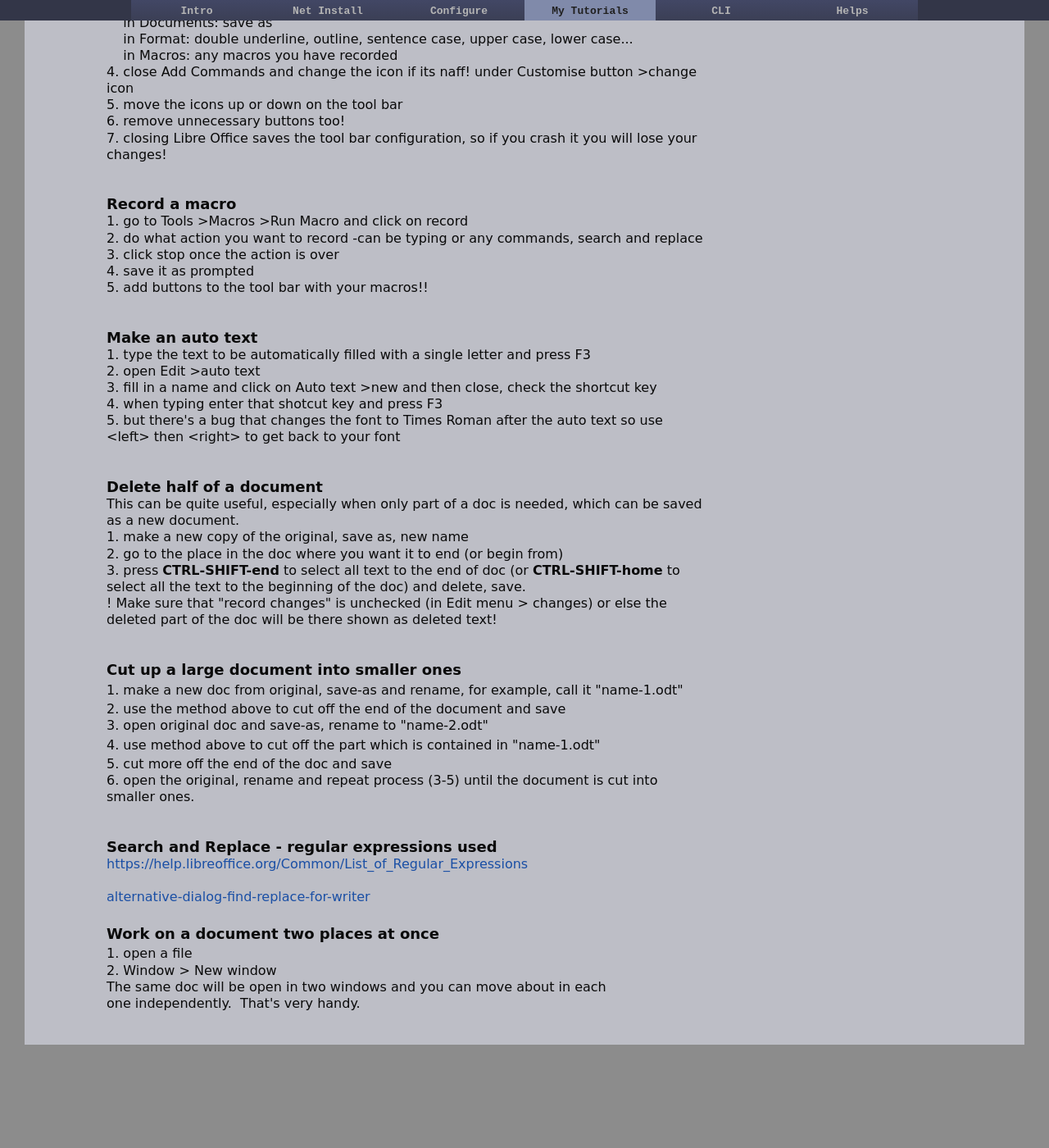
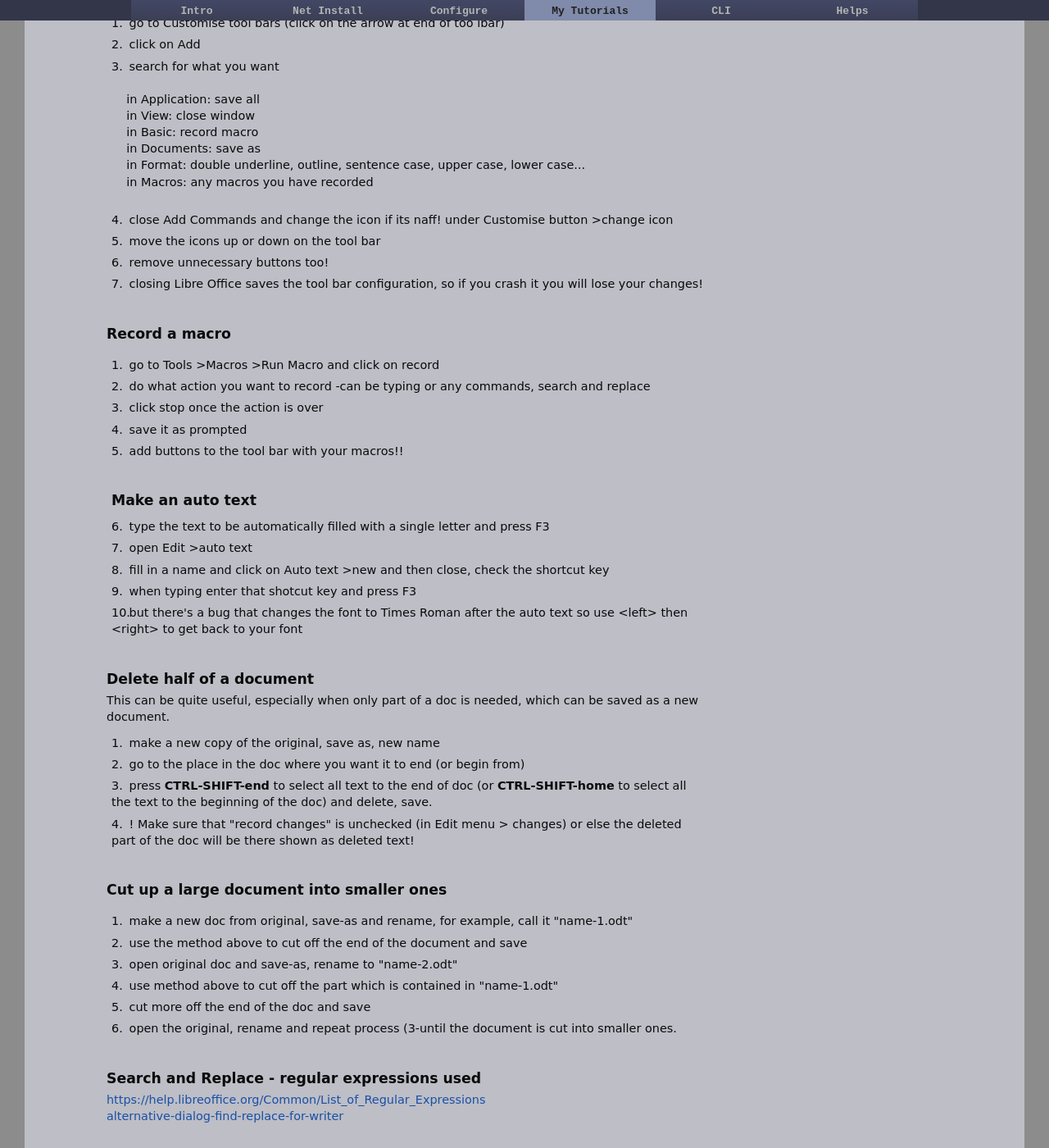
Before and after one commit to dquinton/debian-install, a Jekyll site: the page built from tutorial/12a-libre-writer.html, in a window 1280 px wide and 1400 px high, scrolled down 922 px. Shown: the whole window at 82% size. Built offline with Jekyll 4.4.1, drawn with Linux system fonts in a browser that asks for light colours; before the commit the page ends 2196 px from its top, so only the background shows below that; some of the changed text lies outside the part shown.

Commit message:
updating pages

```diff
--- a/tutorial/11-solar-system-sims.html
+++ b/tutorial/11-solar-system-sims.html
@@ -5,7 +5,7 @@ title: Solar system sims
 id: tutor
 ---
 
-<div class="parent"><a href="../tutorials.html">Tutorials</a> >
+<div class="parent"><a href="../tutorials.html">Tutorials</a> </div>
 
 <div class="cont">
 
@@ -103,3 +103,6 @@ addons<a href="http://celestia.sourceforge.net/">http://celestia.sourceforge.net
 <br>
 
 <br><br><br>
+
+</div>
+</div>
--- a/tutorial/12a-libre-writer.html
+++ b/tutorial/12a-libre-writer.html
@@ -5,112 +5,111 @@ title: Libre writer
 id: tutor
 ---
 
-<div class="parent"><a href="../tutorials.html">Tutorials</a> ></div>
+<div class="parent"><a href="../tutorials.html">Tutorials</a> </div>
 
 <div class="cont">
 
-<div>
-<div><font size="3"><span style="line-height:25px"><br>
-</span></font></div>
-</div>
-<font size="4"><b>Set headings with heading level</b></font><br>
-<font size="3">1. highlight a heading<br>
-2. open Styles in Format menu or F11<br>
-3. top right icon: New Style from selection<br>
-4. name it<br>
-5. RMB on the style in the list to edit it<br>
-6. go to Customise toolbars (click on the arrow at end of tool bar) and go to Keyboard<br>
-&nbsp;&nbsp;&nbsp; in the bottom panes find Styles &gt;Paragraph and next to it your new style<br>
-&nbsp;&nbsp;&nbsp; above, select a keyboard shortcut, like SHIFT-ALT-S that you can remember<br>
-&nbsp;&nbsp;&nbsp; then click Modify<br>
-6. in the doc search for text with same pt as the header eg 14pt<br>
-7. when it highlights, press your shortcut key to change the text to the new style<br>
-8. use the search next instance arrow at bottom right of window to highlight next<br>
-9. open the navigator and all your title will be there!</font>&nbsp;
-<div><br>
+
+<div class="numb">
+<h3>Set headings with heading level</h3>
+
+<ol> <li> highlight a heading
+<li>open Styles in Format menu or F11
+<li>top right icon: New Style from selection
+<li>name it
+<li>RMB on the style in the list to edit it
+<li>go to Customise toolbars (click on the arrow at end of tool bar) and go to Keyboard<br><br>
+&nbsp;&nbsp;&nbsp;    in the bottom panes find Styles &gt;Paragraph and next to it your new style<br>
+&nbsp;&nbsp;&nbsp;    above, select a keyboard shortcut, like SHIFT-ALT-S that you can remember<br>
+&nbsp;&nbsp;&nbsp;    then click Modify<br><br>
+<li>in the doc search for text with same pt as the header eg 14pt
+<li>when it highlights, press your shortcut key to change the text to the new style
+<li>use the search next instance arrow at bottom right of window to highlight next
+<li>open the navigator and all your title will be there!
+<br></ol>
+<br><br>
+
+<h3>Add more shortcut keys</h3>
+
+ALT-[ increase font<br>
+ALT-] reduce font<br>
+making F2 save document makes it easy
+<br><br>
+
+Libre Office short-cut keys <a href="http://community.linuxmint.com/tutorial/view/332">community.linuxmint.com/...</a>
+
+<br><br>
+
+<br>
+<h3>Add icons to main toolbar</h3>
+<ol><li>go to Customise tool bars (click on the arrow at end of too lbar)
+<li>click on Add
+<li>search for what you want<br><br>
+&nbsp;&nbsp;&nbsp;    in Application: save all<br>
+&nbsp;&nbsp;&nbsp;     in View: close window<br>
+&nbsp;&nbsp;&nbsp;     in Basic: record macro<br>
+&nbsp;&nbsp;&nbsp;     in Documents: save as<br>
+&nbsp;&nbsp;&nbsp;     in Format: double underline, outline, sentence case, upper case, lower case...<br>
+&nbsp;&nbsp;&nbsp;     in Macros: any macros you have recorded<br><br>
+<li>close Add Commands and change the icon if its naff! under Customise button &gt;change icon
+<li>move the icons up or down on the tool bar
+<li>remove unnecessary buttons too!
+<li>closing Libre Office saves the tool bar configuration, so if you crash it you will lose your changes!
+<br></ol>
+
+<br><br>
+<h3>Record a macro</h3>
+<ol><li>go to Tools &gt;Macros &gt;Run Macro and click on record
+<li>do what action you want to record -can be typing or any commands, search and replace
+<li>click stop once the action is over
+<li>save it as prompted
+<li>add buttons to the tool bar with your macros!!
+<br><br>
+<br>
+<h3>Make an auto text</h3>
+<li>type the text to be automatically filled with a single letter and press F3
+<li>open Edit &gt;auto text
+<li>fill in a name and click on Auto text &gt;new and then close, check the shortcut key
+<li>when typing enter that shotcut key and press F3
+<li>but there's a bug that changes the font to Times Roman after the auto text so use &lt;left&gt; then &lt;right&gt; to get back to your font
+<br></ol>
+
+<br><br>
+<h3>Delete half of a document</h3>
+This can be quite useful, especially when only part of a doc is needed, which can be saved as a new document.
+<ol><li>make a new copy of the original, save as, new name
+<li>go to the place in the doc where you want it to end (or begin from)
+<li>press <b>CTRL-SHIFT-end</b> to select all text to the end of doc (or <b>CTRL-SHIFT-home</b> to select all the text to the beginning of the doc) and delete, save.
+<li>! Make sure that "record changes" is unchecked (in Edit menu &gt; changes) or else the deleted part of the doc will be there shown as deleted text!
+<br></ol>
+
+<br><br>
+<h3>Cut up a large document into smaller ones</h3>
+<ol><li>make a new doc from original, save-as and rename, for example, call it "name-1.odt"
+<li>use the method above to cut off the end of the document and save
+<li>open original doc and save-as, rename to "name-2.odt"
+<li>use method above to cut off the part which is contained in "name-1.odt"
+<li>cut more off the end of the doc and save
+<li>open the original, rename and repeat process (3-until the document is cut into smaller ones.
+<br></ol></div>
+
+<br><br>
+<h3>Search and Replace - regular expressions used</h3>
+<a href="https://help.libreoffice.org/Common/List_of_Regular_Expressions">https://help.libreoffice.org/Common/List_of_Regular_Expressions</a>
 <br>
 
-<div><b style="line-height:28px;font-size:large">Add more shortcut keys</b></div>
-<div>
-<div><font size="3">ALT-[ increase font</font></div>
-<div><font size="3">ALT-] reduce font</font></div>
-<div><font size="3">making F2 save document makes it easy</font></div>
-</div>
-<div>
-<div><font size="3">Libre Office short-cut keys&nbsp;<a href="http://community.linuxmint.com/tutorial/view/332">http://community.linuxmint.com/...</a></font></div>
-</div>
-<div><br>
-</div>
-<br>
-<font size="4"><b>Add icons to main toolbar</b></font><br>
-<font size="3">1. go to Customise tool bars (click on the arrow at end of too lbar)<br>
-2. click on Add<br>
-3. search for what you want<br>
-&nbsp;&nbsp;&nbsp; in Application: save all<br>
-&nbsp;&nbsp;&nbsp; in View: close window<br>
-&nbsp;&nbsp;&nbsp; in Basic: record macro<br>
-&nbsp;&nbsp;&nbsp; in Documents: save as<br>
-&nbsp;&nbsp;&nbsp; in Format: double underline, outline,&nbsp;sentence&nbsp;case, upper case, lower case...<br>
-&nbsp;&nbsp;&nbsp; in Macros: any macros you have recorded<br>
-4. close Add Commands and change the icon if its naff! under Customise button &gt;change icon<br>
-5. move the icons up or down on the tool bar<br>
-6. remove unnecessary buttons too!<br>
-7. closing Libre Office saves the tool bar configuration, so if you crash it you will lose your changes!</font>
-<div><br>
-</div>
-<br>
-<div><font size="4"><b>Record a macro</b></font>
-<div><font size="3">1. go to Tools &gt;Macros &gt;Run Macro and click on record<br>
-2. do what action you want to record -can be typing or any commands, search and replace<br>
-3. click stop once the action is over<br>
-4. save it as prompted<br>
-5. add buttons to the tool bar with your macros!!</font>
+
+<a href="http://extensions.libreoffice.org/extension-center/alternative-dialog-find-replace-for-writer">alternative-dialog-find-replace-for-writer</a>
+
+<br><br><br>
+
+<h3>Work on a document two places at once</h3>
+
+open a file
 <br><br>
-<br>
-<font size="4"><b>Make an auto text</b></font><br>
-<font size="3">1. type the text to be automatically filled with a single letter and press F3<br>
-2. open Edit &gt;auto text<br>
-3. fill in a name and click on Auto text &gt;new and then close, check the shortcut key<br>
-4. when typing enter that shotcut key and press F3<br>
-5. but there's a bug that changes the font to Times Roman after the auto text so use &lt;left&gt; then &lt;right&gt; to get back to your font</font></div>
-<div style="text-align:center"><font size="3"><br>
-</font></div>
-<br>
-<div><font size="4"><b>Delete half of a document</b></font></div>
-<div><font size="3">This can be quite useful, especially when only part of a doc is needed, which can be saved as a new document.</font></div>
-<div><font size="3">1. make a new copy of the original, save as, new name</font></div>
-<div><font size="3">2. go to the place in the doc where you want it to end (or begin from)</font></div>
-<div><font size="3">3. press&nbsp;<b>CTRL-SHIFT-end</b>&nbsp;to select all text to the end of doc (or&nbsp;<b>CTRL-SHIFT-home</b>&nbsp;to select all the text to the beginning of the doc) and delete, save.</font></div>
-<div><font size="3">! Make sure that "record changes" is unchecked (in Edit menu &gt; changes) or else the deleted part of the doc will be there shown as deleted text!</font></div>
-<div><font size="3"><br>
-</font></div>
-<br>
-<div><font size="4"><b>Cut up a large document into smaller ones</b></font></div>
-<div><font size="3">1. make a new doc from original,&nbsp;</font><span style="font-size:medium;line-height:27px">save-as and</span><span style="font-size:medium;line-height:27px">&nbsp;rename,&nbsp;</span><font size="3">for example, call it "name-1</font><span style="font-size:medium;line-height:27px">.odt"</span></div>
-<div><font size="3">2. use the method above to cut off the end of the document and save</font></div>
-<div><font size="3">3. open original doc and save-as, rename to "name-2.odt"</font></div>
-<div><font size="3">4. use method above to cut off the part which is contained in "name-1</font><span style="font-size:medium;line-height:27px">.odt</span><span style="font-size:medium">"</span></div>
-<div><font size="3">5. cut more off the end of the doc and save</font></div>
-<div><font size="3">6. open the original, rename and repeat process (3-5) until the document is cut into smaller ones.</font></div>
-<div><font size="3"><br>
-</font></div>
-<br>
-<div><font size="4"><b>Search and Replace - regular expressions used</b></font></div>
-<div><font size="3"><a href="https://help.libreoffice.org/Common/List_of_Regular_Expressions">https://help.libreoffice.org/Common/List_of_Regular_Expressions</a></font></div>
-<div><br>
-</div>
-<div>
-<div><font size="3"><a href="http://extensions.libreoffice.org/extension-center/alternative-dialog-find-replace-for-writer">alternative-dialog-find-replace-for-writer</a></font></div>
-</div>
-<div><br>
-</div>
-<div><b style="font-size:large;line-height:1.6">Work on a document two places at once</b></div>
-<div>
-<div><font size="3">1. open a file</font></div>
-</div>
-<div><font size="3">2. Window &gt; New window</font></div>
-<div><font size="3">The same doc will be open in two windows and you can move about in each one&nbsp;independently. &nbsp;That's very handy.</font></div>
-</div>
-</div>
+Window &gt; New window
+<br><br>
+The same doc will be open in two windows and you can move about in each one independently.  That's very handy.
 
-</div>
+
+</div></div>
```
